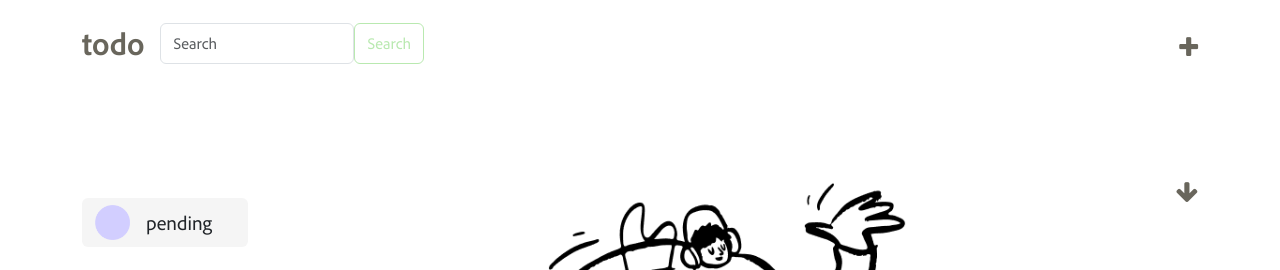
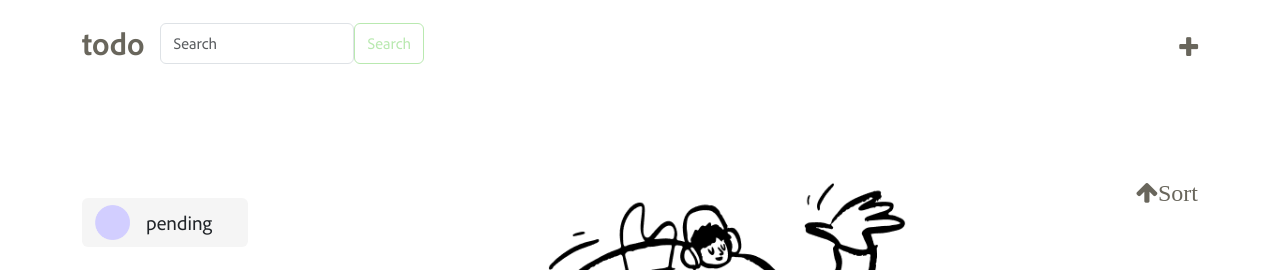
Before and after one commit to kabbo25/Minimal-Todoist, a React (Vite) app in the folder frontend/: page / in a window 1280 px wide. Shown: the top 270 px of the page. Built offline with nearby package versions, Linux system fonts and the light colour scheme.

Commit message:
feature: add sort

```diff
--- a/frontend/src/pages/todo.jsx
+++ b/frontend/src/pages/todo.jsx
@@ -407,8 +407,8 @@ export const Todo = () => {
                                         // position="absolute"
                                         // className="position-absolute"
                                         style={{top:'180px'}}
-                                        className={`position-absolute fa fa-arrow-up fa-arrow-down icon text-primary me-n4`}
-                                    ></i>
+                                        className={`position-absolute fa fa-arrow-up icon text-primary me-n4`}
+                                    >Sort</i>
                                     <i
                                         onClick={paginateForward}
                                         className={`fa fa-arrow-right icon text-primary me-n4 ${
```
